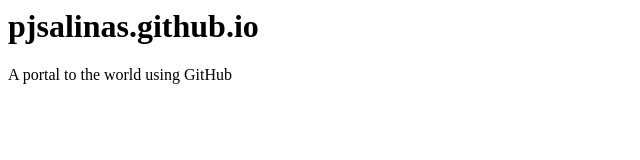
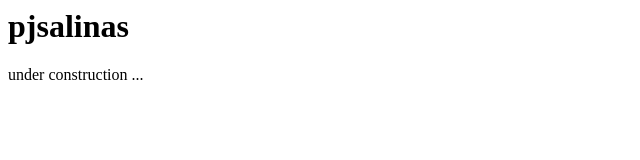
Before and after one commit to pjsalinas/pjsalinas.github.io, a plain HTML site: page index.html in a window 1280 px wide. Shown: the whole page, without its empty margins (0-640 px from the left). Drawn offline with Linux system fonts and the light colour scheme.

Commit message:
Edit index.html and README.md

```diff
--- a/index.html
+++ b/index.html
@@ -1,3 +1,2 @@
-<h1>pjsalinas.github.io</h1>
-
-<p>A portal to the world using GitHub</p>
+<h1>pjsalinas</h1>
+<p>under construction ...</p>
```
Also changed, not shown: 1 other file.
